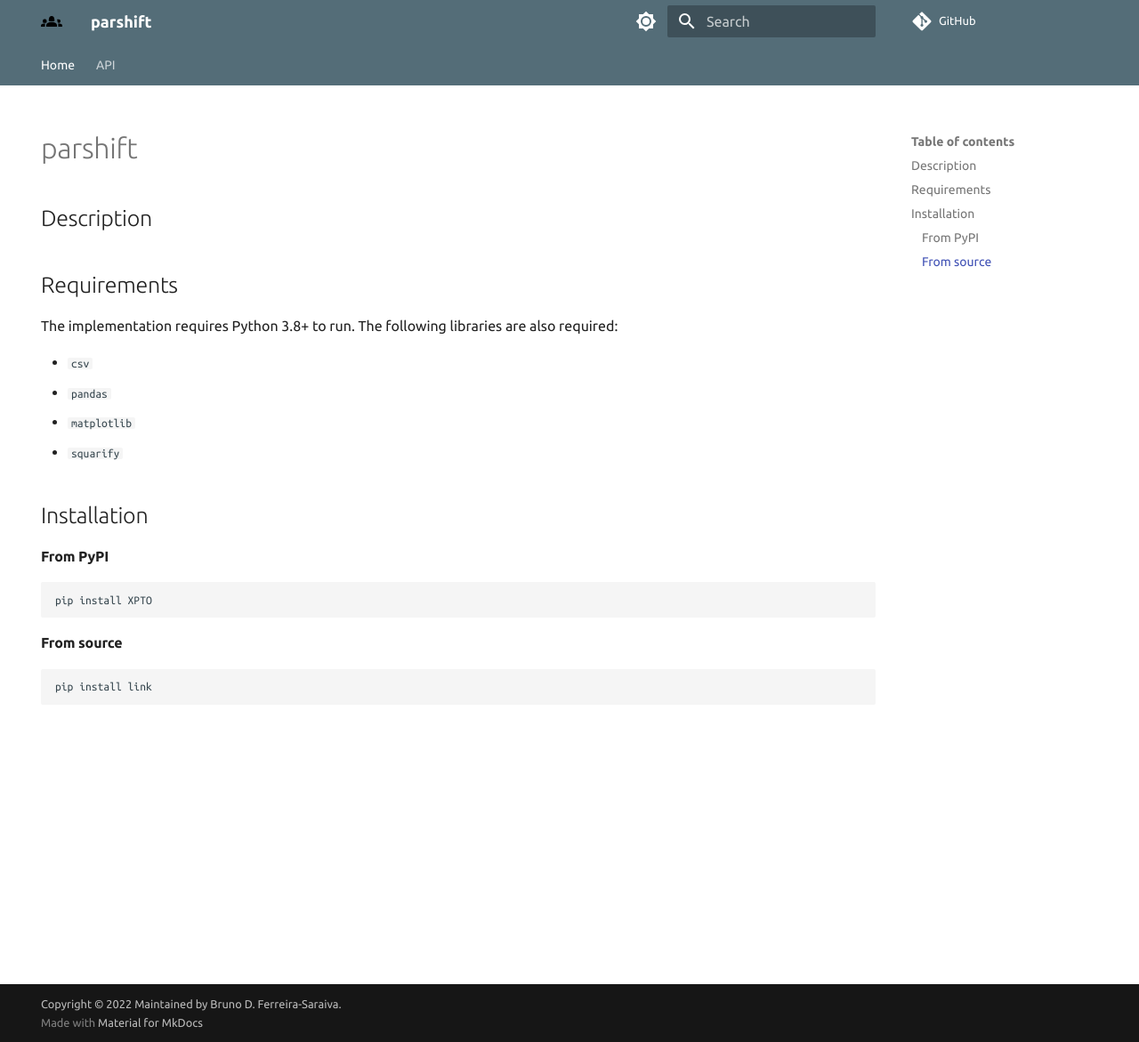
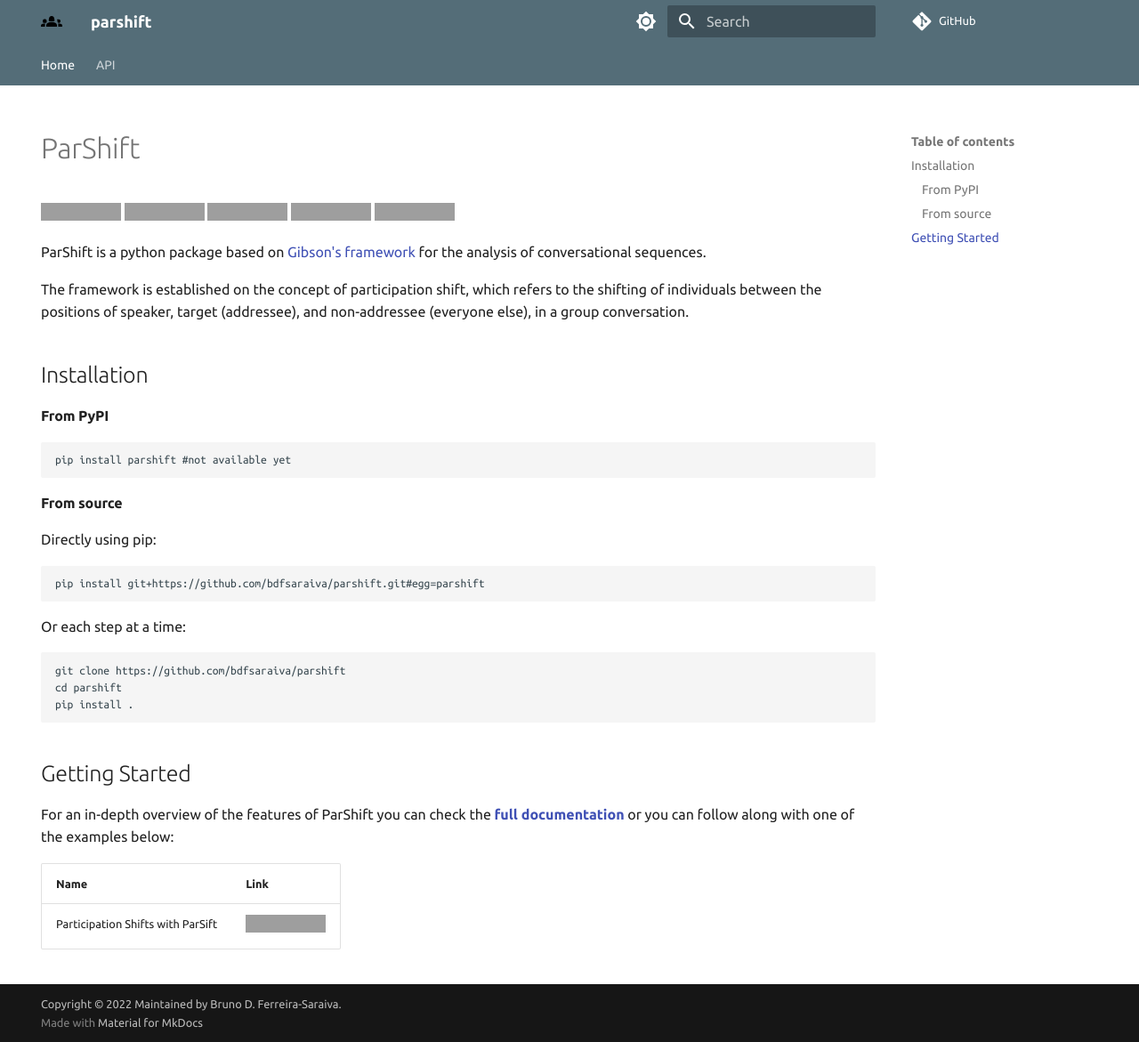
Before and after one commit to bdfsaraiva/parshift, an MkDocs documentation site: the page built from docs/index.md, in a window 1280 px wide and 1171 px high. Shown: the whole window at 89% size. Built offline with MkDocs 1.6.1 and Material for MkDocs 9.7.7, drawn with Linux system fonts in a browser that asks for light colours; comment, search, counter and statistics services are not loaded; grey boxes are pictures that could not be loaded.

Commit message:
update documentation

````diff
--- a/docs/index.md
+++ b/docs/index.md
@@ -2,25 +2,45 @@
 hide:
   - navigation
 ---
-# parshift
 
-## Description
 
-## Requirements
-The implementation requires Python 3.8+ to run. The following libraries are also required:
+# ParShift
 
-- `csv`
-- `pandas`
-- `matplotlib`
-- `squarify`
+[![License: MIT](https://img.shields.io/badge/License-MIT-yellow.svg)](https://github.com/bdfsaraiva/py-Participation-Shifts/blob/main/LICENSE)
+[![Docs](https://img.shields.io/badge/docs-Passing-green.svg)](https://bdfsaraiva.github.io/parshift)
+[![Build](https://github.com/bdfsaraiva/parshift/actions/workflows/ci.yml/badge.svg)](https://github.com/bdfsaraiva/parshift/actions/workflows/ci.yml)
+[![Codeov](https://codecov.io/github/bdfsaraiva/parshift/branch/main/graph/badge.svg?token=O5ZCGFW78U)](https://codecov.io/github/bdfsaraiva/parshift)
+[![Code style: black](https://img.shields.io/badge/code%20style-black-000000.svg)](https://github.com/psf/black)
+
+
+ParShift is a python package based on [Gibson's framework](https://doi.org/10.1353/sof.2003.0055) for the analysis of conversational sequences.
+
+The framework is established on the concept of participation shift, which refers to the shifting of individuals between the positions of speaker, target (addressee), and non-addressee (everyone else), in a group conversation.
+
 
 ## Installation
-
 #### From PyPI
 ```bash
-pip install XPTO
+pip install parshift #not available yet
 ```
 #### From source
-``` bash
-pip install link
+Directly using pip:
+```bash
+pip install git+https://github.com/bdfsaraiva/parshift.git#egg=parshift
 ```
+Or each step at a time:
+```bash
+git clone https://github.com/bdfsaraiva/parshift
+cd parshift
+pip install .
+```
+
+## Getting Started
+For an in-depth overview of the features of ParShift
+you can check the [**full documentation**](https://bdfsaraiva.github.io/parshift/) or you can follow along
+with one of the examples below:
+
+
+| Name  | Link  |
+|---|---|
+| Participation Shifts with ParSift | [![Open In Colab](https://colab.research.google.com/assets/colab-badge.svg)](https://colab.research.google.com/drive/1gYa32dMQDVuKwHDLgl1wJiVyHwUw4_zL?usp=sharing)  |
````
Also changed, not shown: docs/api/annotation.md (+6 -1 lines), docs/api/conditional_probabilities.md (+2 -0 lines), docs/api/plotting.md (+2 -0 lines), 2 other files.
